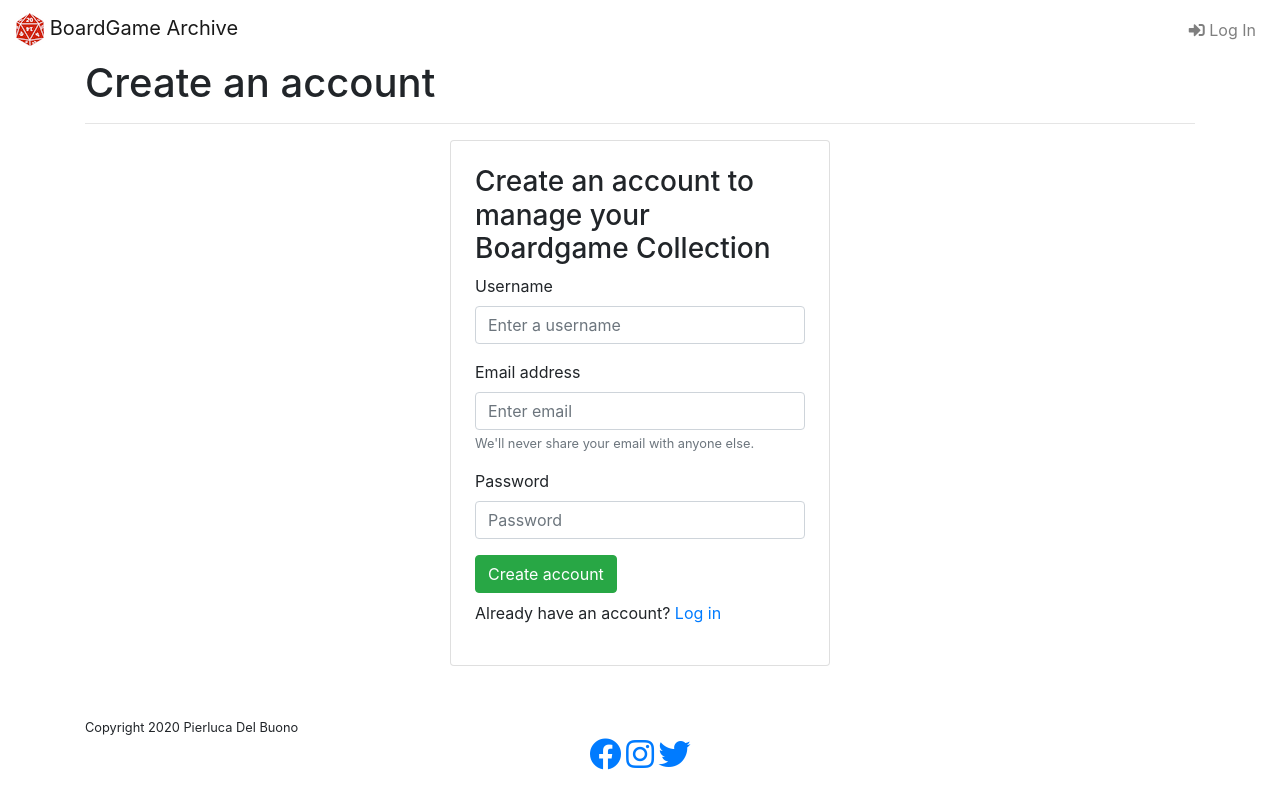
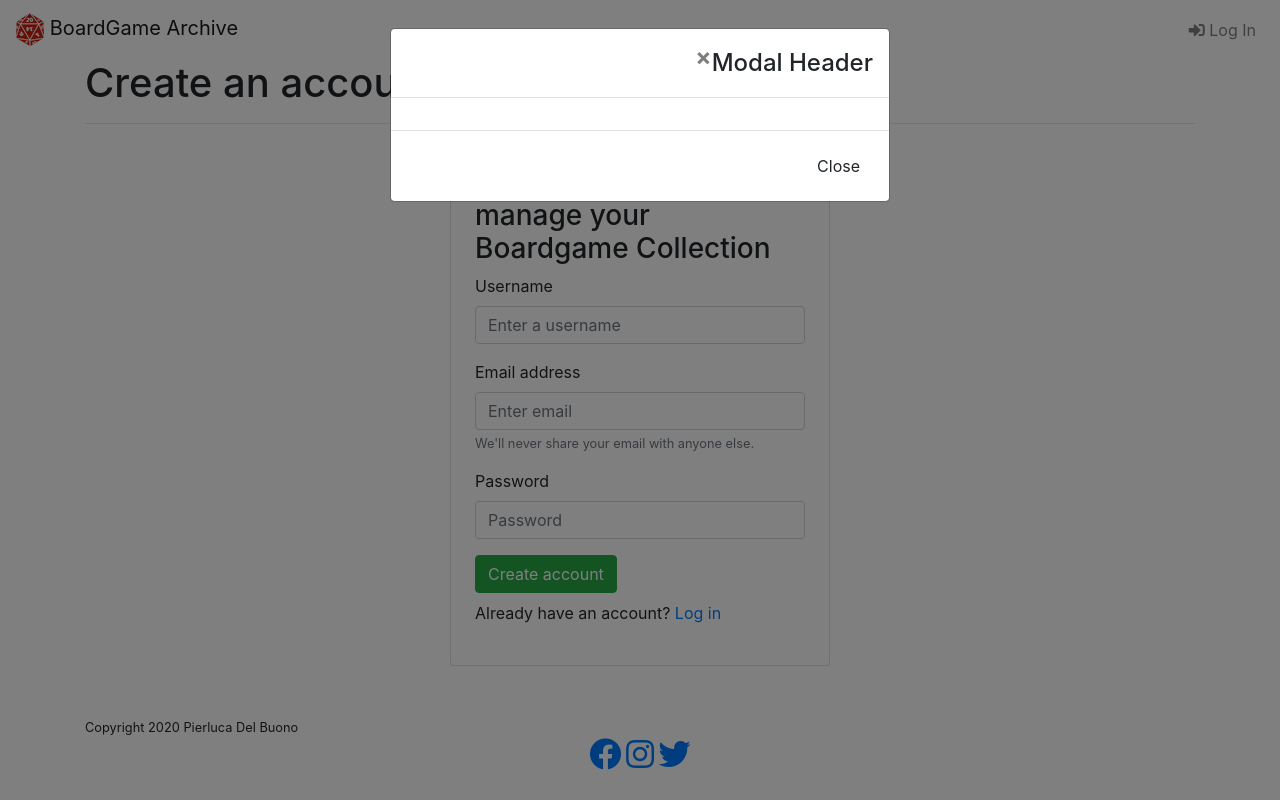
Before and after one commit to severian5it/BoardgameNerd, a Flask app: page /registration in a window 1280 px wide. Run offline with Flask 2, Linux system fonts and the light colour scheme; some libraries are stand-ins or nearby versions.

Commit message:
adding modal after signing up

```diff
--- a/BoardgameNerd/static/js/helper.js
+++ b/BoardgameNerd/static/js/helper.js
@@ -2,6 +2,12 @@
  * Jquery function to call search with CR on a search field
  */
 $(document).ready(function(){
+    var messages = "{{ get_flashed_messages() }}";
+
+    if (typeof messages != 'undefined' && messages != '[]') {
+      $("#myModal").modal();
+    };
+
     $('#toSearch').keypress(function(e){
       if(e.keyCode==13)
       $('.searchButton').click();
--- /dev/null
+++ b/BoardgameNerd/templates/component/modal.html
@@ -0,0 +1,27 @@
+<div id="myModal" class="modal fade" role="dialog">
+    <div class="modal-dialog">
+
+        <!-- Modal content-->
+        <div class="modal-content">
+            <div class="modal-header">
+                <button type="button" class="close" data-dismiss="modal">&times;</button>
+                <h4 class="modal-title">Modal Header</h4>
+            </div>
+            <div class="modal-body">
+                {% with messages = get_flashed_messages() %}
+                {% if messages %}
+                <ul class=flashes>
+                    {% for message in messages %}
+                    <li>{{ message }}</li>
+                    {% endfor %}
+                </ul>
+                {% endif %}
+                {% endwith %}
+            </div>
+            <div class="modal-footer">
+                <button type="button" class="btn btn-default" data-dismiss="modal">Close</button>
+            </div>
+        </div>
+
+    </div>
+</div>
--- a/BoardgameNerd/templates/pages/registration.html
+++ b/BoardgameNerd/templates/pages/registration.html
@@ -2,6 +2,7 @@
 
 {% block content %}
 <main class="content">
+    {% include 'component/modal.html' %}
     <!-- Section: Create an account -->
     <section>
         <div class="container">
--- a/BoardgameNerd/views.py
+++ b/BoardgameNerd/views.py
@@ -5,7 +5,7 @@
 from .helper.db import create_account, insert_in_collection, delete_from_collection, update_collection
 from .helper.form import check_user_login, change_user_password, change_user_mail
 from . import app, HOT_API, SEARCH_API, THING_API, DB
-from flask import redirect, render_template, request, session, url_for
+from flask import flash, redirect, render_template, request, session, url_for
 
 
 @app.route('/')
@@ -59,7 +59,9 @@
     if request.method == 'POST':
         post_form = request.form
         response = create_account(DB, post_form)
-        return json.dumps(response)
+        print(response)
+        if response['user_created']:
+            flash('You were successfully signed up')
 
     return render_template(
         'pages/registration.html',
```
Also changed, not shown: BoardgameNerd/helper/db.py (+11 -9 lines).
